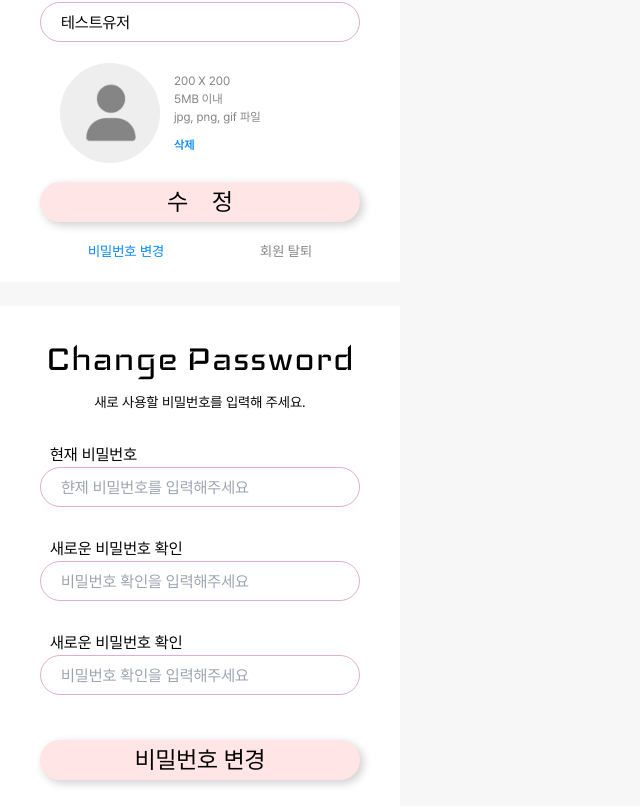
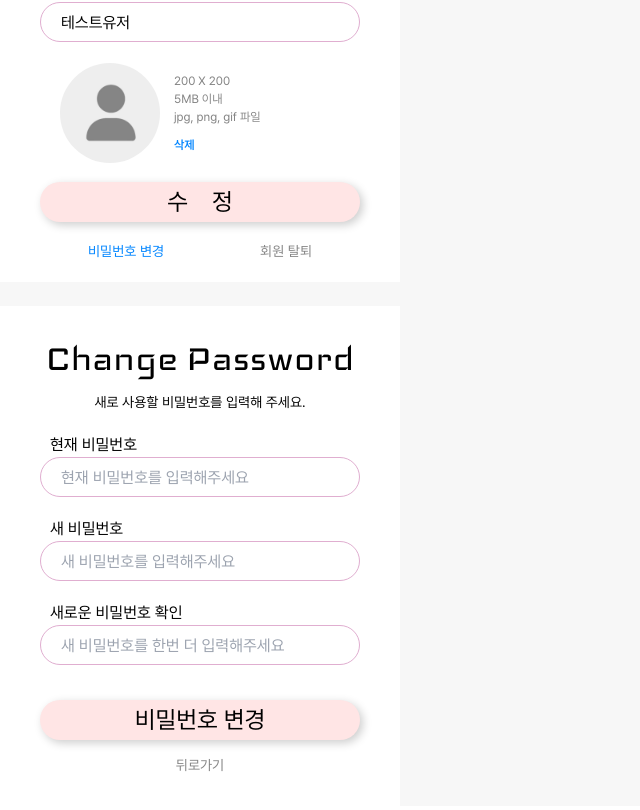
Before and after one commit to yee950419/secreto, a Vue app in the folder frontend/: page / in a window 1280 px wide. Shown: the part 1790-2600 px from the top of the page, without its empty margins (0-640 px from the left). Built offline with nearby package versions, Linux system fonts and the light colour scheme.

Commit message:
feat: 비밀번호 변경 페이지 이벤트 처리
Related to S10P12A805-99

```diff
--- a/frontend/src/components/organisms/ChangePasswordForm.vue
+++ b/frontend/src/components/organisms/ChangePasswordForm.vue
@@ -1,10 +1,36 @@
 <script setup lang="ts">
 import ButtonAtom from '@/components/atoms/ButtonAtom.vue'
 import InputBox from '@/components/molecules/InputBox.vue'
-import ButtonInputBox from '@/components/molecules/ButtonInputBox.vue'
 import TextAtom from '@/components/atoms/TextAtom.vue'
 import { ref } from 'vue'
-import type { Ref } from 'vue'
+import type { Handler, DataHandler } from '@/types/common'
+import type { PasswordChangeRequest } from '@/types/user'
+
+const passwordChangeRequest: PasswordChangeRequest = ref({
+    currentPassword: '',
+    newPassword: ''
+})
+const newPasswordConfirm = ref('')
+const passwordInputChangeHandler: DataHandler<string> = (data: string) => {
+    passwordChangeRequest.value.currentPassword = data
+}
+const newPasswordInputChangeHandler: DataHandler<string> = (data: string) => {
+    passwordChangeRequest.value.newPassword = data
+}
+const newPasswordConfirmInputChangeHandler: DataHandler<string> = (data: string) => {
+    newPasswordConfirm.value = data
+}
+const changePasswordButtonHandler: Handler = () => {
+    console.log(passwordChangeRequest.value.newPassword, newPasswordConfirm.value)
+    if (passwordChangeRequest.value.newPassword !== newPasswordConfirm.value) {
+        alert('wrong new password confirm')
+        return
+    }
+    alert('change password' + JSON.stringify(passwordChangeRequest.value))
+}
+const myPageButtonHandler: Handler = () => {
+    alert('go to my page')
+}
 </script>
 
 <template>
@@ -19,19 +45,19 @@ import type { Ref } from 'vue'
                 type="password"
                 label-class="ps-[10px]"
                 input-class="input-box-style-1 line-claret"
-                custom-class="w-full my-[30px]"
+                custom-class="w-full my-[20px]"
                 custom-id="password"
-                place-holder="햔제 비밀번호를 입력해주세요"
+                place-holder="현재 비밀번호를 입력해주세요"
                 @input-change="passwordInputChangeHandler"
             ></InputBox>
             <InputBox
-                label="새로운 비밀번호 확인"
+                label="새 비밀번호"
                 type="password"
                 label-class="ps-[10px]"
                 input-class="input-box-style-1 line-claret"
-                custom-class="w-full my-[30px]"
+                custom-class="w-full my-[20px]"
                 custom-id="newPassword"
-                place-holder="비밀번호 확인을 입력해주세요"
+                place-holder="새 비밀번호를 입력해주세요"
                 @input-change="newPasswordInputChangeHandler"
             ></InputBox>
             <InputBox
@@ -39,16 +65,23 @@ import type { Ref } from 'vue'
                 type="password"
                 label-class="ps-[10px]"
                 input-class="input-box-style-1 line-claret"
-                custom-class="w-full my-[30px]"
+                custom-class="w-full my-[20px]"
                 custom-id="newPasswordConfirm"
-                place-holder="비밀번호 확인을 입력해주세요"
+                place-holder="새 비밀번호를 한번 더 입력해주세요"
                 @input-change="newPasswordConfirmInputChangeHandler"
             ></InputBox>
             <ButtonAtom
-                custom-class="button-style-2 w-full button-shadow button-cream mt-[15px] mb-[30px]"
+                custom-class="button-style-2 w-full button-shadow button-cream my-[15px]"
                 @button-click="changePasswordButtonHandler"
                 >비밀번호 변경</ButtonAtom
             >
+            <div class="flex justify-around w-full">
+                <ButtonAtom
+                    custom-class="text-[14px] text-A805DarkGrey"
+                    @button-click="myPageButtonHandler"
+                    >뒤로가기</ButtonAtom
+                >
+            </div>
         </div>
     </div>
 </template>
--- a/frontend/src/types/user.ts
+++ b/frontend/src/types/user.ts
@@ -5,3 +5,8 @@ export type MyPageUserDataType = Ref<{
     nickname: string
     profileUrl: string | null
 }>
+
+export type PasswordChangeRequest = Ref<{
+    currentPassword: string
+    newPassword: string
+}>
```
